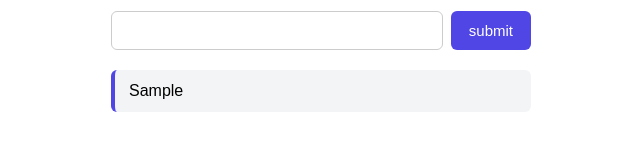
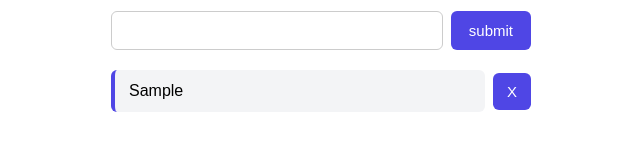
Before and after one commit to rafayykhan/learn-react, a React (Vite) app in the folder 07-reactMasterClass-ToDo-project/: page / in a window 1280 px wide. Both pictures are taken after typing "Sample" into the empty fields and a click on the button "submit". Shown: the part 150-300 px from the top of the page, without its empty margins (319-959 px from the left). Built offline with nearby package versions, Linux system fonts and the light colour scheme.

Commit message:
feat: add delete functionality to Todo component and adjust TodoItems styling

```diff
--- a/07-reactMasterClass-ToDo-project/src/Components/Todo.jsx
+++ b/07-reactMasterClass-ToDo-project/src/Components/Todo.jsx
@@ -24,8 +24,21 @@ export default function Todo() {
     setToDo("");
   }
 
+
+  const [delList, setDelList] = useState("")
+  function deleteList (d) {
+    setDelList("");
+    console.log("clicked")
+  }
+
   return (
-    <div style={{ maxWidth: "420px", margin: "60px auto", fontFamily: "sans-serif" }}>
+    <div
+      style={{
+        maxWidth: "420px",
+        margin: "60px auto",
+        fontFamily: "sans-serif",
+      }}
+    >
       <form style={{ display: "flex", gap: "8px" }}>
         <input
           onChange={(e) => setToDo(e.target.value)}
@@ -58,10 +71,37 @@ export default function Todo() {
 
       <ul style={{ listStyle: "none", padding: 0, marginTop: "20px" }}>
         {toDoList.map((item, index) => {
-          return <TodoItems
-             item={item}
-             index={index}
-           />
+          // every item gets its own row, so the button sits in front of that item
+          return (
+            <li
+              key={index}
+              style={{
+                display: "flex",
+                alignItems: "center",
+                gap: "8px",
+                marginBottom: "8px",
+              }}
+            >
+              <div style={{ flex: 1 }}>
+                <TodoItems item={item} index={index} />
+              </div>
+              <button
+                style={{
+                  padding: "10px 14px",
+                  fontSize: "15px",
+                  color: "white",
+                  backgroundColor: "#4f46e5",
+                  border: "none",
+                  borderRadius: "6px",
+                  cursor: "pointer",
+                }}
+
+                onClick = {(d) => deleteList(d)}
+              >
+                X
+              </button>
+            </li>
+          );
         })}
       </ul>
     </div>
--- a/07-reactMasterClass-ToDo-project/src/Components/TodoItems.jsx
+++ b/07-reactMasterClass-ToDo-project/src/Components/TodoItems.jsx
@@ -9,7 +9,8 @@ export default function TodoItems(props) {
                 fontSize: "16px",
                 fontWeight: "normal",
                 padding: "12px 14px",
-                marginBottom: "8px",
+                margin: 0, // the row (li) in Todo.jsx handles the spacing now,
+                // so the h2 keeps no margin of its own and stays lined up with the button
                 backgroundColor: "#f3f4f6",
                 borderLeft: "4px solid #4f46e5",
                 borderRadius: "6px",
```
